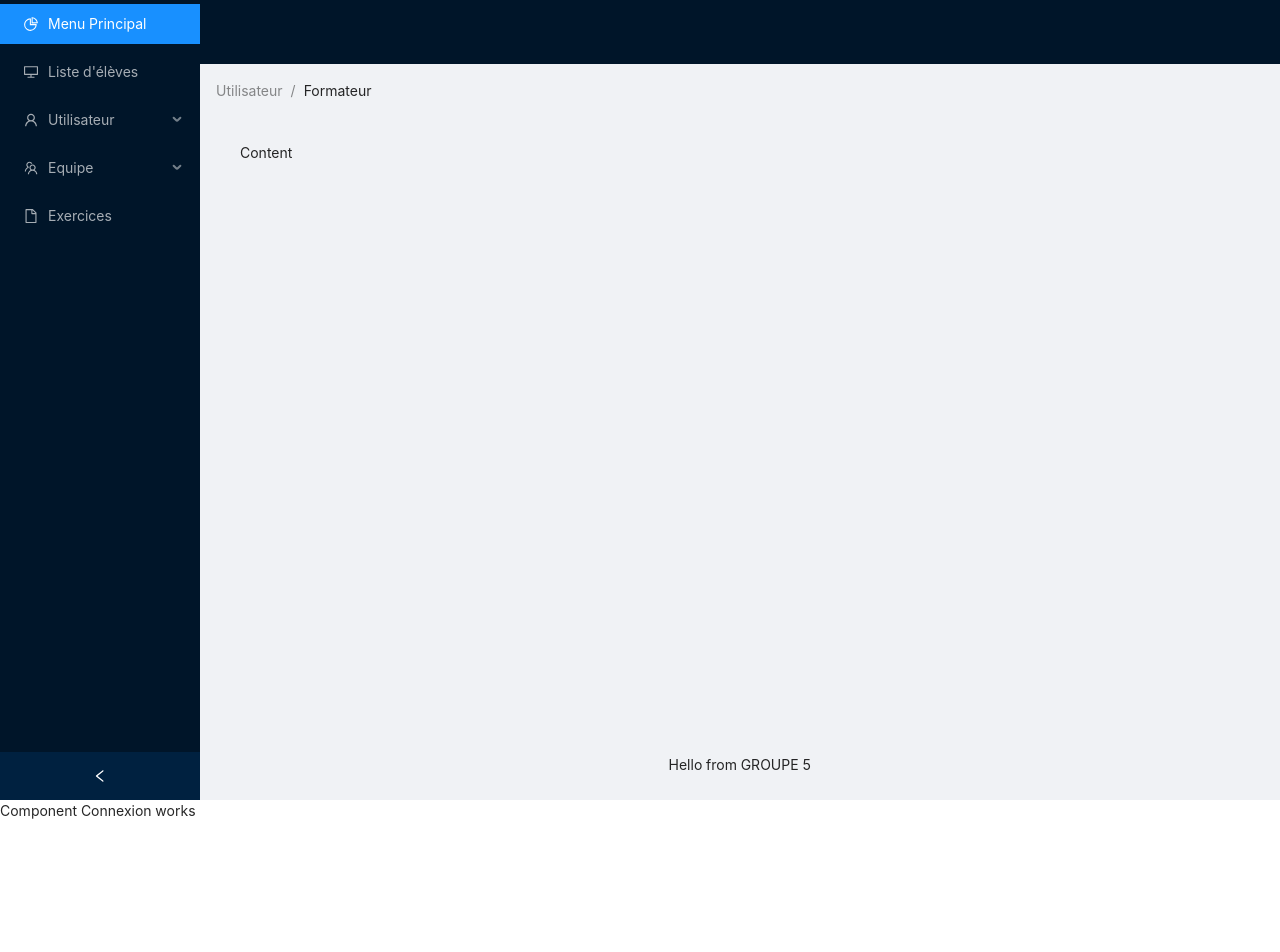
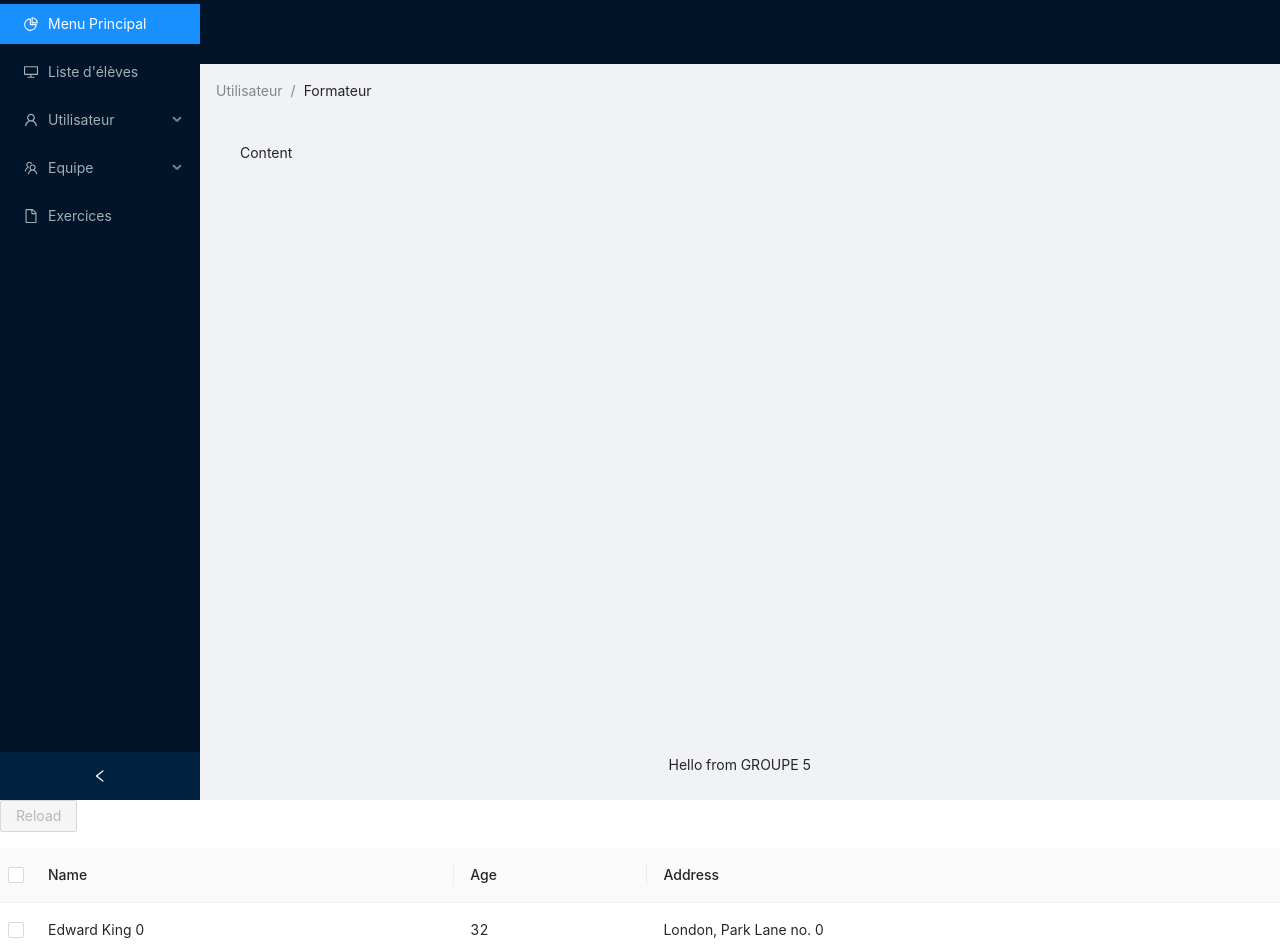
Before and after one commit to WildCodeSchool/2020-11-wns-paris-groupe5-projet, a React (Create React App) app in the folder front/: page / in a window 1280 px wide. Shown: the top 952 px of the page. Before the commit the page ends 822 px from the top, so only its background shows below. Built offline with nearby package versions, Linux system fonts and the light colour scheme.

Commit message:
insert list student

```diff
--- a/front/src/App.js
+++ b/front/src/App.js
@@ -1,11 +1,14 @@
 import './App.css';
 import Connexion from "./Connexion";
 import Menu1 from "./Menu1";
+import Home from './Home';
+
 
 function App() {
   return (
     <div className="App">
         <Menu1 />
+        <Home />
         <Connexion />
     </div>
   );
--- /dev/null
+++ b/front/src/Home.js
@@ -0,0 +1,79 @@
+import React from 'react'
+import 'antd/dist/antd.css';
+import { Table, Button } from 'antd';
+
+const columns = [
+  {
+    title: 'Name',
+    dataIndex: 'name',
+  },
+  {
+    title: 'Age',
+    dataIndex: 'age',
+  },
+  {
+    title: 'Address',
+    dataIndex: 'address',
+  },
+];
+
+const data = [];
+for (let i = 0; i < 46; i++) {
+  data.push({
+    key: i,
+    name: `Edward King ${i}`,
+    age: 32,
+    address: `London, Park Lane no. ${i}`,
+  });
+}
+
+class App extends React.Component {
+  state = {
+    selectedRowKeys: [], // Check here to configure the default column
+    loading: false,
+  };
+
+  start = () => {
+    this.setState({ loading: true });
+    // ajax request after empty completing
+    setTimeout(() => {
+      this.setState({
+        selectedRowKeys: [],
+        loading: false,
+      });
+    }, 1000);
+  };
+
+  onSelectChange = selectedRowKeys => {
+    console.log('selectedRowKeys changed: ', selectedRowKeys);
+    this.setState({ selectedRowKeys });
+  };
+
+  render() {
+    const { loading, selectedRowKeys } = this.state;
+    const rowSelection = {
+      selectedRowKeys,
+      onChange: this.onSelectChange,
+    };
+    const hasSelected = selectedRowKeys.length > 0;
+    return (
+      <div>
+        <div style={{ marginBottom: 16 }}>
+          <Button type="primary" onClick={this.start} disabled={!hasSelected} loading={loading}>
+            Reload
+          </Button>
+          <span style={{ marginLeft: 8 }}>
+            {hasSelected ? `Selected ${selectedRowKeys.length} items` : ''}
+          </span>
+        </div>
+        <Table
+        rowSelection={rowSelection} // case à cocher
+        columns={columns}
+        dataSource={data} />
+      </div>
+    );
+  }
+}
+
+
+export default App;
```
